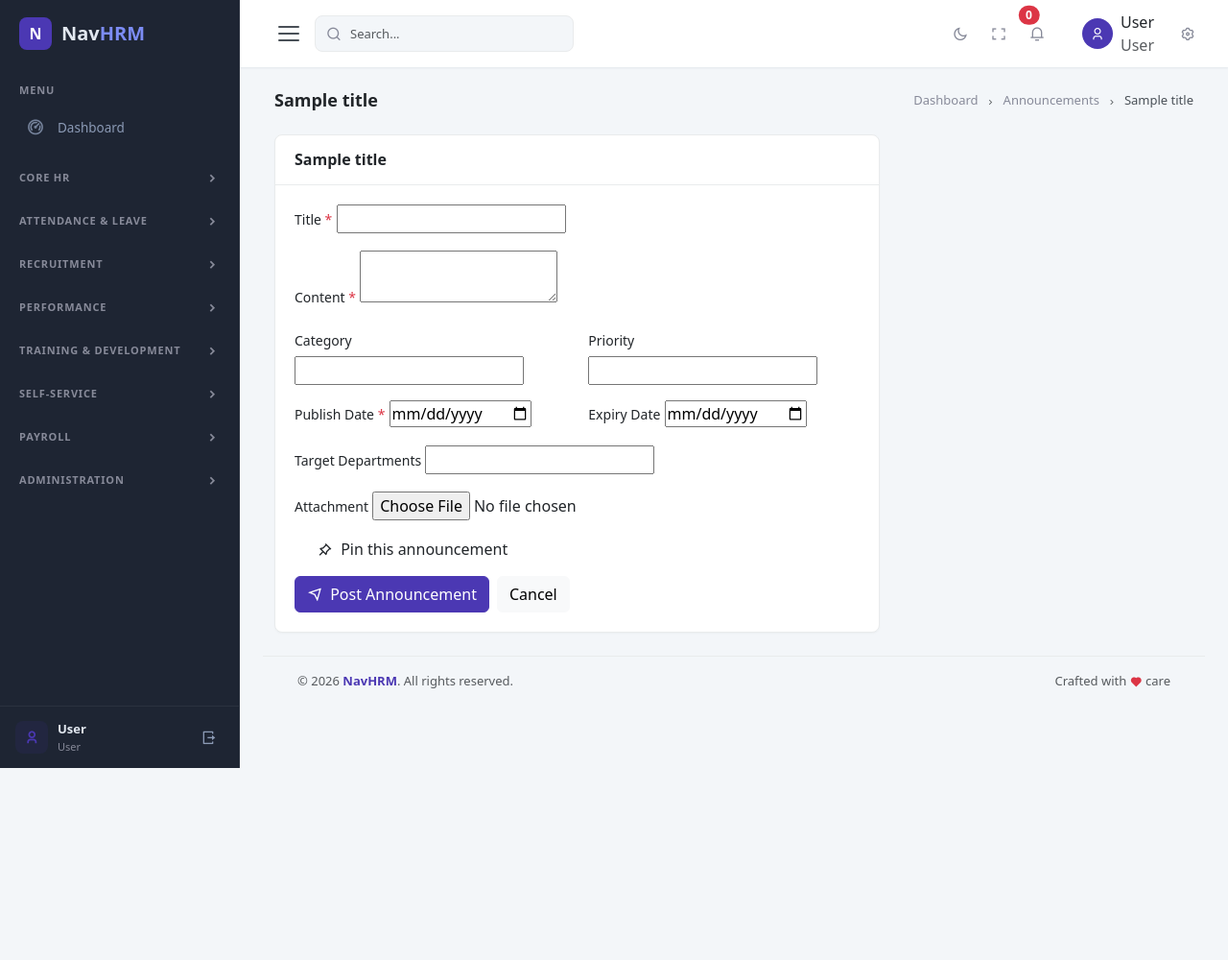
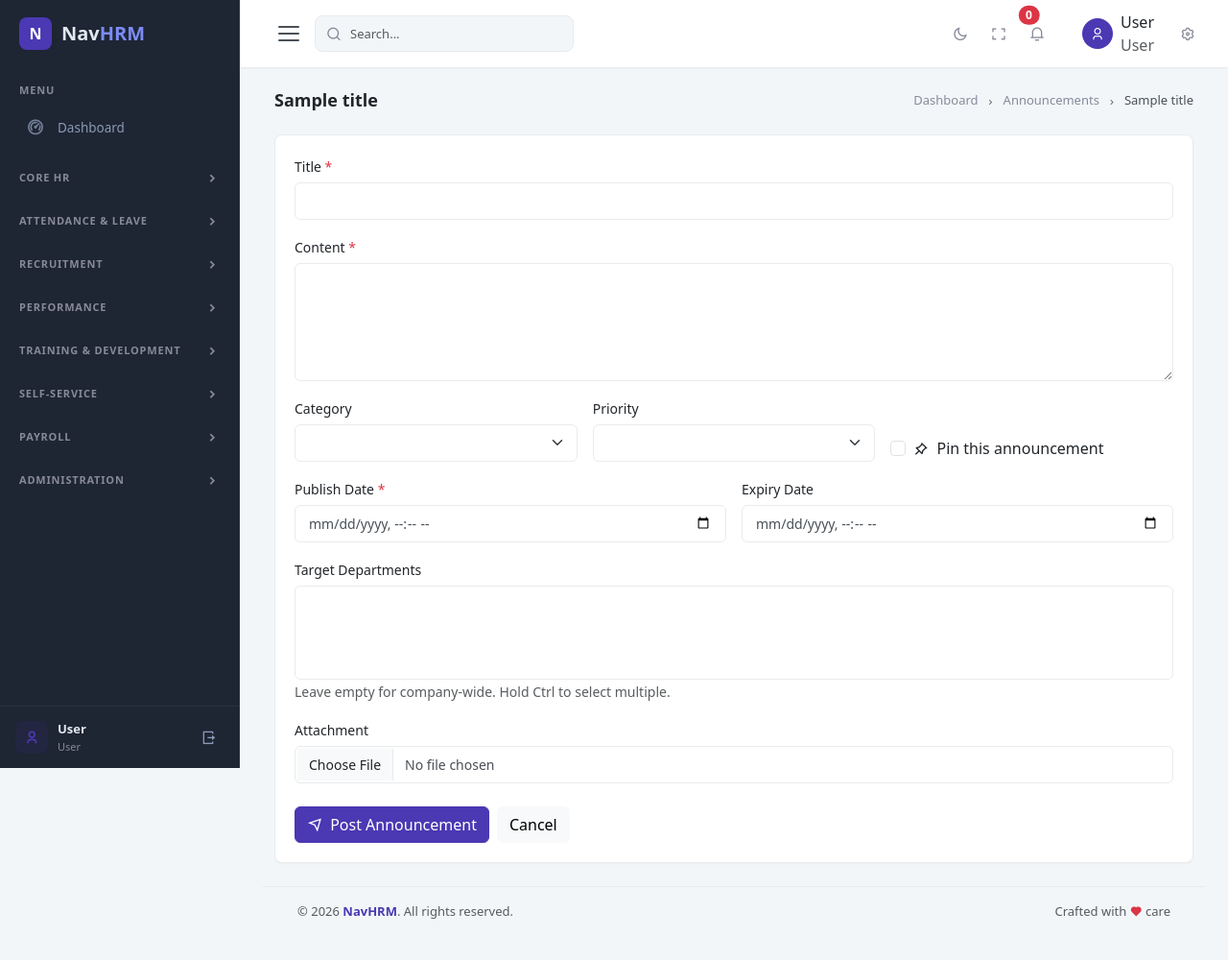
Before and after one commit to Navaid-KloneIT/navhrm, a Django app: template templates/ess/announcement_form.html in a window 1280 px wide. Shown: the whole page at 96% size. Before the commit the page ends 800 px from the top, so only its background shows below. Run offline with Django 4.2, Linux system fonts and the light colour scheme; the template is opened without the code that fills it: most values are stand-ins (such as "Sample title", 1, 10 or a date in 2020); form fields are guessed from the names that the template uses; lists and menus that the app fills with data are empty; some libraries are stand-ins or nearby versions.

Commit message:
Fix announcement form to full-width layout matching reference pattern

```diff
--- a/templates/ess/announcement_form.html
+++ b/templates/ess/announcement_form.html
@@ -14,78 +14,98 @@
     </nav>
 </div>
 
-<div class="row">
-    <div class="col-lg-8">
 <div class="card">
-            <div class="card-header">
-                <h5 class="mb-0">{{ title }}</h5>
-            </div>
     <div class="card-body">
-                <form method="POST" enctype="multipart/form-data">
+        <form method="POST" enctype="multipart/form-data" novalidate>
             {% csrf_token %}
 
-                    {% if form.errors %}
+            {% if form.non_field_errors %}
             <div class="alert alert-danger">
-                        <ul class="mb-0">
-                            {% for field in form %}{% for error in field.errors %}<li>{{ field.label }}: {{ error }}</li>{% endfor %}{% endfor %}
-                            {% for error in form.non_field_errors %}<li>{{ error }}</li>{% endfor %}
-                        </ul>
+                {% for error in form.non_field_errors %}
+                <p class="mb-0">{{ error }}</p>
+                {% endfor %}
             </div>
             {% endif %}
 
-                    <div class="mb-3">
-                        <label class="form-label">Title <span class="text-danger">*</span></label>
-                        {{ form.title }}
+            <div class="row g-3">
+                <!-- Title -->
+                <div class="col-12">
+                    <label for="{{ form.title.id_for_label }}" class="form-label">Title <span class="text-danger">*</span></label>
+                    <input type="text" class="form-control {% if form.title.errors %}is-invalid{% endif %}" id="{{ form.title.id_for_label }}" name="{{ form.title.html_name }}" value="{{ form.title.value|default_if_none:'' }}">
+                    {% if form.title.errors %}<div class="invalid-feedback">{{ form.title.errors.0 }}</div>{% endif %}
                 </div>
 
-                    <div class="mb-3">
-                        <label class="form-label">Content <span class="text-danger">*</span></label>
-                        {{ form.content }}
+                <!-- Content -->
+                <div class="col-12">
+                    <label for="{{ form.content.id_for_label }}" class="form-label">Content <span class="text-danger">*</span></label>
+                    <textarea class="form-control {% if form.content.errors %}is-invalid{% endif %}" id="{{ form.content.id_for_label }}" name="{{ form.content.html_name }}" rows="5">{{ form.content.value|default_if_none:'' }}</textarea>
+                    {% if form.content.errors %}<div class="invalid-feedback">{{ form.content.errors.0 }}</div>{% endif %}
                 </div>
 
-                    <div class="row mb-3">
-                        <div class="col-md-6">
-                            <label class="form-label">Category</label>
-                            {{ form.category }}
-                        </div>
-                        <div class="col-md-6">
-                            <label class="form-label">Priority</label>
-                            {{ form.priority }}
-                        </div>
+                <!-- Category & Priority -->
+                <div class="col-md-4">
+                    <label for="{{ form.category.id_for_label }}" class="form-label">Category</label>
+                    <select class="form-select {% if form.category.errors %}is-invalid{% endif %}" id="{{ form.category.id_for_label }}" name="{{ form.category.html_name }}">
+                        {% for value, label in form.category.field.choices %}
+                        <option value="{{ value }}" {% if form.category.value|stringformat:"s" == value|stringformat:"s" %}selected{% endif %}>{{ label }}</option>
+                        {% endfor %}
+                    </select>
+                    {% if form.category.errors %}<div class="invalid-feedback">{{ form.category.errors.0 }}</div>{% endif %}
                 </div>
 
-                    <div class="row mb-3">
-                        <div class="col-md-6">
-                            <label class="form-label">Publish Date <span class="text-danger">*</span></label>
-                            {{ form.publish_date }}
-                        </div>
-                        <div class="col-md-6">
-                            <label class="form-label">Expiry Date</label>
-                            {{ form.expiry_date }}
-                        </div>
+                <div class="col-md-4">
+                    <label for="{{ form.priority.id_for_label }}" class="form-label">Priority</label>
+                    <select class="form-select {% if form.priority.errors %}is-invalid{% endif %}" id="{{ form.priority.id_for_label }}" name="{{ form.priority.html_name }}">
+                        {% for value, label in form.priority.field.choices %}
+                        <option value="{{ value }}" {% if form.priority.value|stringformat:"s" == value|stringformat:"s" %}selected{% endif %}>{{ label }}</option>
+                        {% endfor %}
+                    </select>
+                    {% if form.priority.errors %}<div class="invalid-feedback">{{ form.priority.errors.0 }}</div>{% endif %}
                 </div>
 
-                    <div class="mb-3">
-                        <label class="form-label">Target Departments</label>
-                        {{ form.target_departments }}
-                        <small class="text-muted">{{ form.target_departments.help_text }}</small>
-                    </div>
-
-                    <div class="mb-3">
-                        <label class="form-label">Attachment</label>
-                        {{ form.attachment }}
-                    </div>
-
-                    <div class="mb-3">
+                <div class="col-md-4 d-flex align-items-end">
                     <div class="form-check">
-                            {{ form.is_pinned }}
-                            <label class="form-check-label">
+                        <input class="form-check-input" type="checkbox" name="{{ form.is_pinned.html_name }}" id="{{ form.is_pinned.id_for_label }}" {% if form.is_pinned.value %}checked{% endif %}>
+                        <label class="form-check-label" for="{{ form.is_pinned.id_for_label }}">
                             <i class="ri-pushpin-line me-1"></i> Pin this announcement
                         </label>
                     </div>
                 </div>
 
-                    <div class="d-flex gap-2">
+                <!-- Dates -->
+                <div class="col-md-6">
+                    <label for="{{ form.publish_date.id_for_label }}" class="form-label">Publish Date <span class="text-danger">*</span></label>
+                    <input type="datetime-local" class="form-control {% if form.publish_date.errors %}is-invalid{% endif %}" id="{{ form.publish_date.id_for_label }}" name="{{ form.publish_date.html_name }}" value="{{ form.publish_date.value|default_if_none:'' }}">
+                    {% if form.publish_date.errors %}<div class="invalid-feedback">{{ form.publish_date.errors.0 }}</div>{% endif %}
+                </div>
+
+                <div class="col-md-6">
+                    <label for="{{ form.expiry_date.id_for_label }}" class="form-label">Expiry Date</label>
+                    <input type="datetime-local" class="form-control {% if form.expiry_date.errors %}is-invalid{% endif %}" id="{{ form.expiry_date.id_for_label }}" name="{{ form.expiry_date.html_name }}" value="{{ form.expiry_date.value|default_if_none:'' }}">
+                    {% if form.expiry_date.errors %}<div class="invalid-feedback">{{ form.expiry_date.errors.0 }}</div>{% endif %}
+                </div>
+
+                <!-- Target Departments -->
+                <div class="col-12">
+                    <label for="{{ form.target_departments.id_for_label }}" class="form-label">Target Departments</label>
+                    <select class="form-select {% if form.target_departments.errors %}is-invalid{% endif %}" id="{{ form.target_departments.id_for_label }}" name="{{ form.target_departments.html_name }}" multiple size="4">
+                        {% for value, label in form.target_departments.field.choices %}
+                        <option value="{{ value }}" {% if value|stringformat:"s" in form.target_departments.value %}selected{% endif %}>{{ label }}</option>
+                        {% endfor %}
+                    </select>
+                    {% if form.target_departments.errors %}<div class="invalid-feedback">{{ form.target_departments.errors.0 }}</div>{% endif %}
+                    <small class="text-muted">Leave empty for company-wide. Hold Ctrl to select multiple.</small>
+                </div>
+
+                <!-- Attachment -->
+                <div class="col-12">
+                    <label for="{{ form.attachment.id_for_label }}" class="form-label">Attachment</label>
+                    <input type="file" class="form-control {% if form.attachment.errors %}is-invalid{% endif %}" id="{{ form.attachment.id_for_label }}" name="{{ form.attachment.html_name }}">
+                    {% if form.attachment.errors %}<div class="invalid-feedback">{{ form.attachment.errors.0 }}</div>{% endif %}
+                </div>
+            </div>
+
+            <div class="mt-4 d-flex gap-2">
                 <button type="submit" class="btn btn-primary">
                     <i class="ri-send-plane-line me-1"></i> Post Announcement
                 </button>
@@ -94,6 +114,4 @@
         </form>
     </div>
 </div>
-    </div>
-</div>
 {% endblock %}
```
Lines whose indentation alone changed are shown as unchanged.
